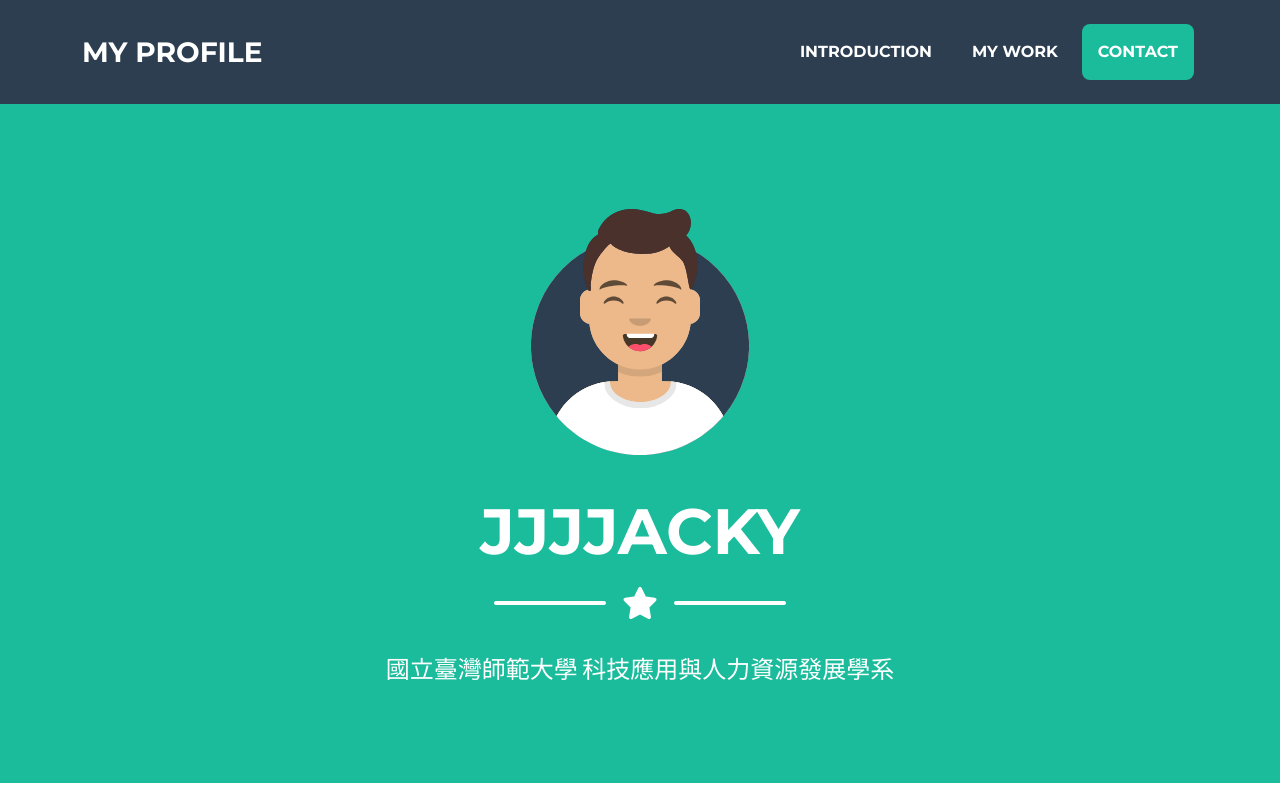
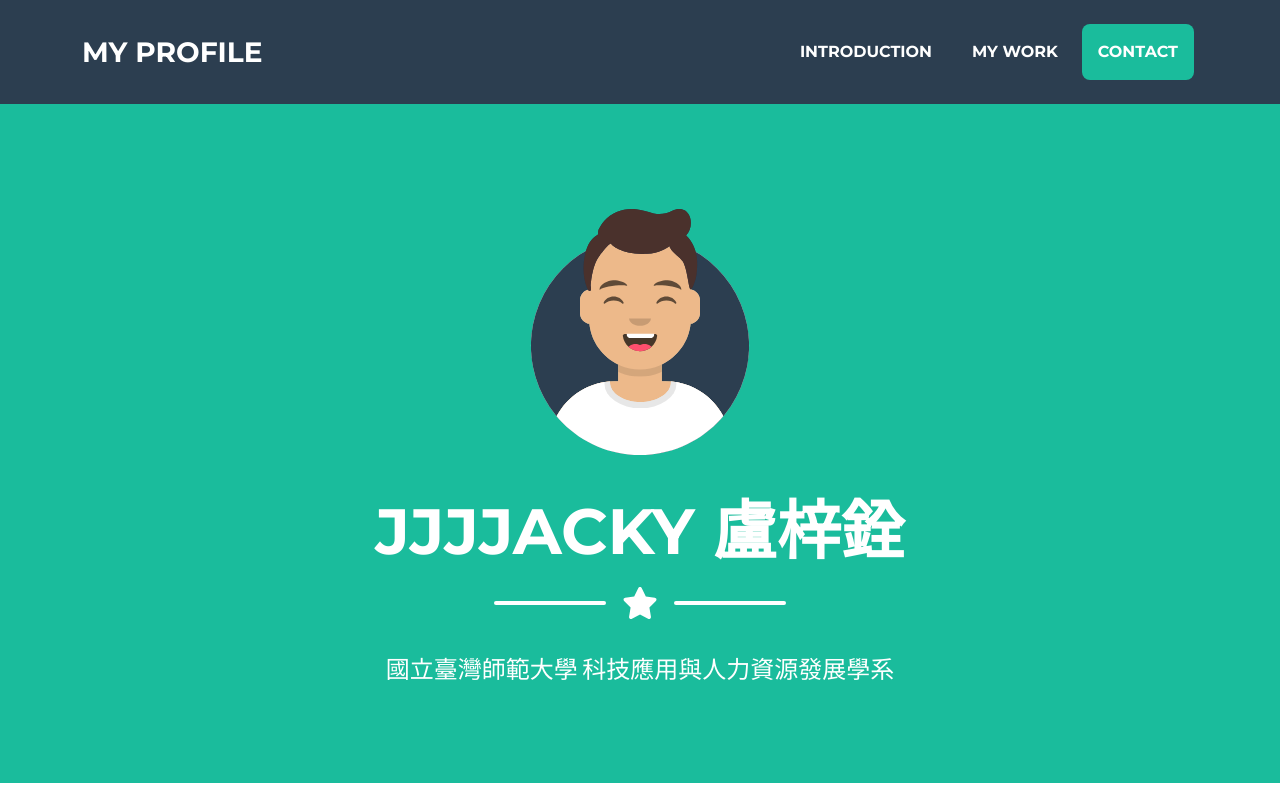
Before and after one commit to JJJJacky/Web, a plain HTML site: page mypage/index.html in a window 1280 px wide. Shown: the top 800 px of the page. Drawn offline with nearby package versions, Linux system fonts and the light colour scheme.

Commit message:
Update index.html

```diff
--- a/mypage/index.html
+++ b/mypage/index.html
@@ -40,7 +40,7 @@
                 <!-- Masthead Avatar Image-->
                 <img class="masthead-avatar mb-5" src="assets/img/avataaars.svg" alt="..." />
                 <!-- Masthead Heading-->
-                <h1 class="masthead-heading text-uppercase mb-0">JJJJacky</h1>
+                <h1 class="masthead-heading text-uppercase mb-0">JJJJacky 盧梓銓</h1>
                 <!-- Icon Divider-->
                 <div class="divider-custom divider-light">
                     <div class="divider-custom-line"></div>
```
